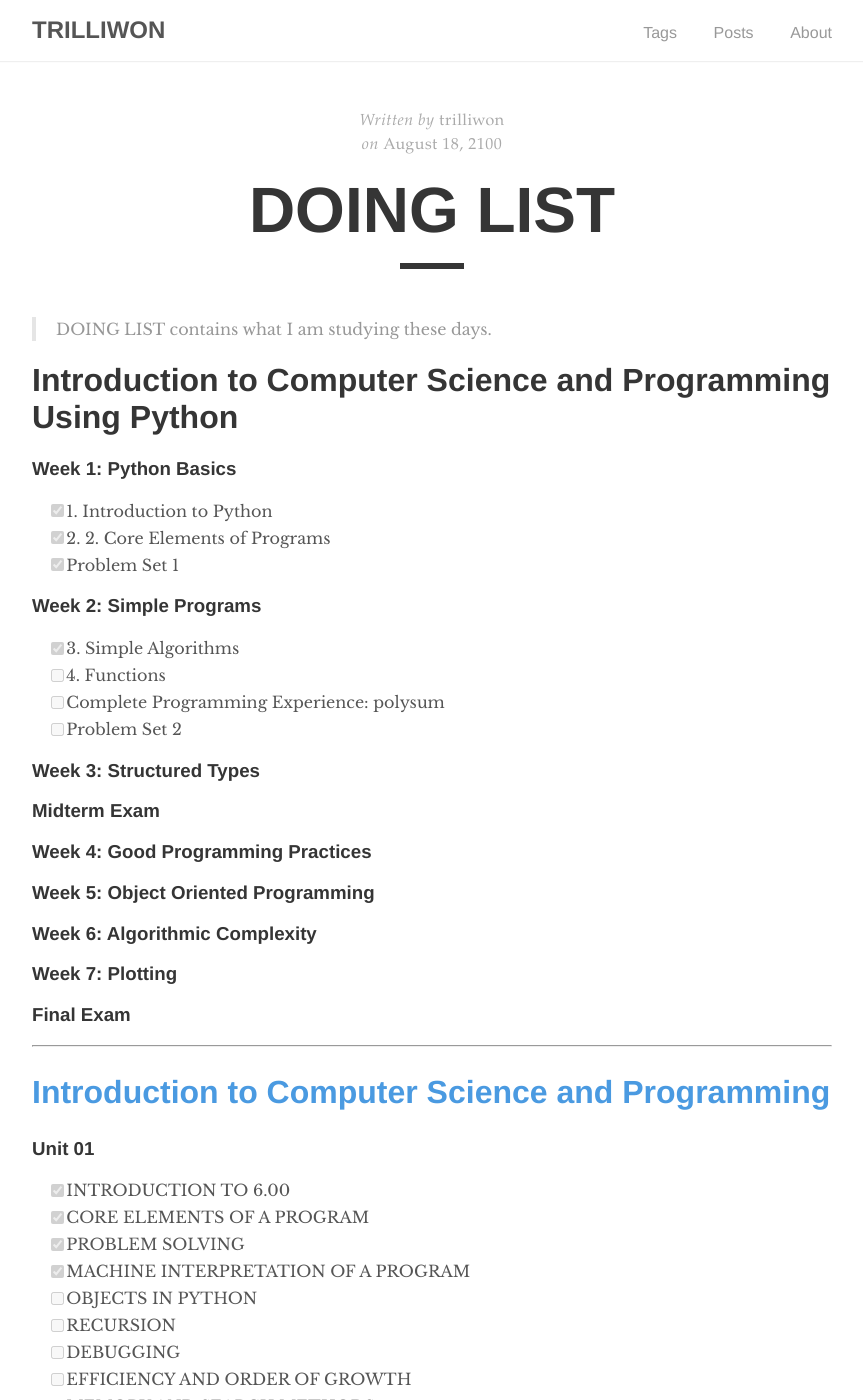
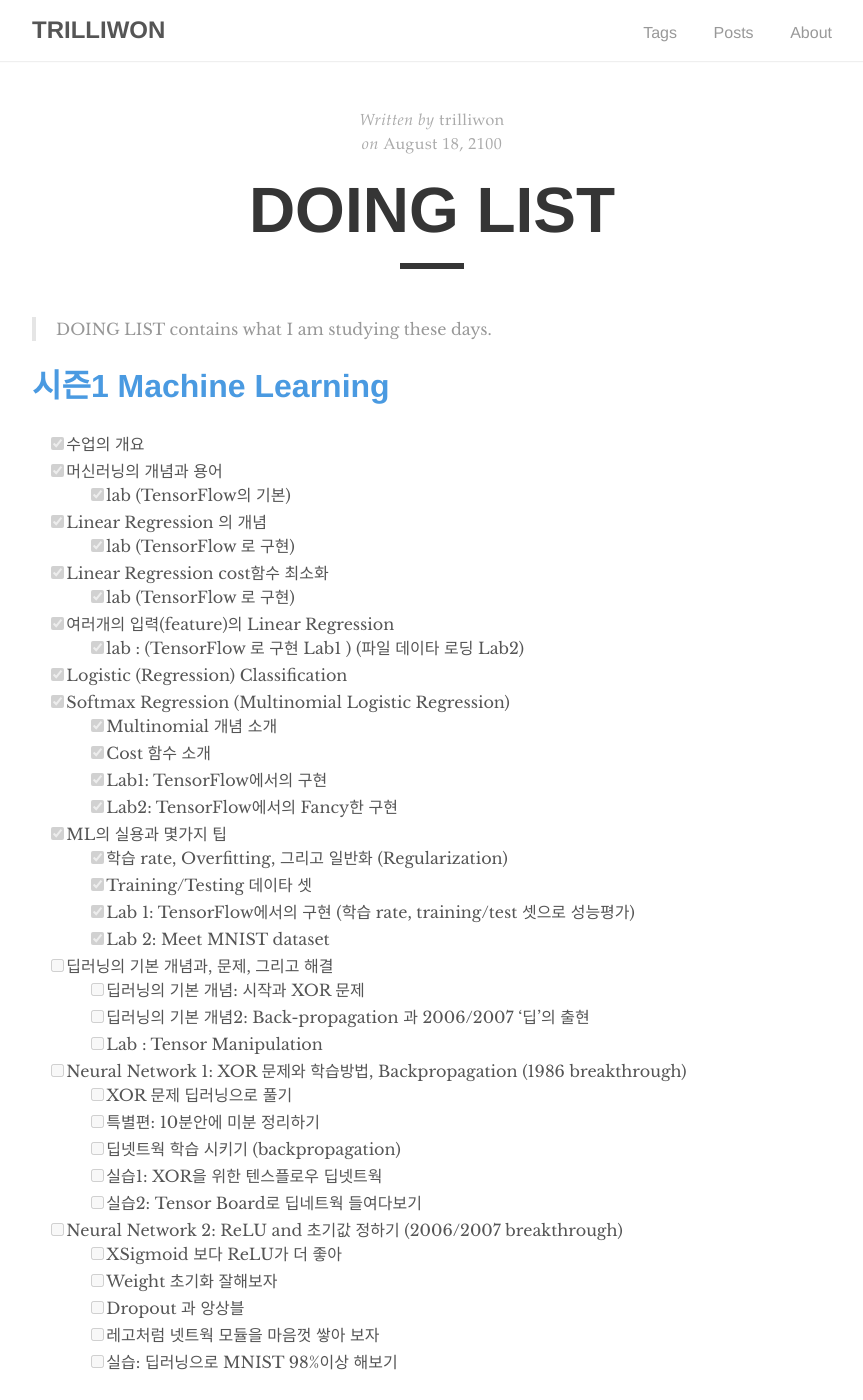
Before and after one commit to trilliwon/ABL, a Jekyll site: the page built from _posts/2100-08-19-doing-list.md, in a window 1280 px wide and 1400 px high. Shown: the whole window, without its empty margins (208-1071 px from the left). Built offline with Jekyll 4.4.1, drawn with Linux system fonts in a browser that asks for light colours; nearby versions of some CDN libraries.

Commit message:
Wed Jan 24 12:56:28 KST 2018

```diff
--- a/_posts/2100-08-19-doing-list.md
+++ b/_posts/2100-08-19-doing-list.md
@@ -7,6 +7,45 @@ description: DOING LIST contains what I am studying these days.
 ---
 
 > DOING LIST contains what I am studying these days.
+
+# [시즌1 Machine Learning](https://hunkim.github.io/ml/)
+
+  - [x] 수업의 개요
+  - [x] 머신러닝의 개념과 용어
+    - [x] lab (TensorFlow의 기본)
+  - [x] Linear Regression 의 개념
+    - [x] lab (TensorFlow 로 구현)
+  - [x] Linear Regression cost함수 최소화
+    - [x] lab (TensorFlow 로 구현)
+  - [x] 여러개의 입력(feature)의 Linear Regression
+    - [x] lab : (TensorFlow 로 구현 Lab1 ) (파일 데이타 로딩 Lab2)
+  - [x] Logistic (Regression) Classification
+  - [x] Softmax Regression (Multinomial Logistic Regression)
+    - [x] Multinomial 개념 소개
+    - [x] Cost 함수 소개
+    - [x] Lab1: TensorFlow에서의 구현
+    - [x] Lab2: TensorFlow에서의 Fancy한 구현
+  - [x] ML의 실용과 몇가지 팁
+    - [x] 학습 rate, Overfitting, 그리고 일반화 (Regularization)
+    - [x] Training/Testing 데이타 셋
+    - [x] Lab 1: TensorFlow에서의 구현 (학습 rate, training/test 셋으로 성능평가)
+    - [x] Lab 2: Meet MNIST dataset
+  - [ ] 딥러닝의 기본 개념과, 문제, 그리고 해결
+    - [ ] 딥러닝의 기본 개념: 시작과 XOR 문제
+    - [ ] 딥러닝의 기본 개념2: Back-propagation 과 2006/2007 '딥'의 출현
+    - [ ] Lab : Tensor Manipulation
+  - [ ] Neural Network 1: XOR 문제와 학습방법, Backpropagation (1986 breakthrough)
+    - [ ] XOR 문제 딥러닝으로 풀기
+    - [ ] 특별편: 10분안에 미분 정리하기
+    - [ ] 딥넷트웍 학습 시키기 (backpropagation)
+    - [ ] 실습1: XOR을 위한 텐스플로우 딥넷트웍
+    - [ ] 실습2: Tensor Board로 딥네트웍 들여다보기
+  - [ ] Neural Network 2: ReLU and 초기값 정하기 (2006/2007 breakthrough)
+    - [ ] XSigmoid 보다 ReLU가 더 좋아
+    - [ ] Weight 초기화 잘해보자
+    - [ ] Dropout 과 앙상블
+    - [ ] 레고처럼 넷트웍 모듈을 마음껏 쌓아 보자
+    - [ ] 실습: 딥러닝으로 MNIST 98%이상 해보기
 
 # Introduction to Computer Science and Programming Using Python
 
```
